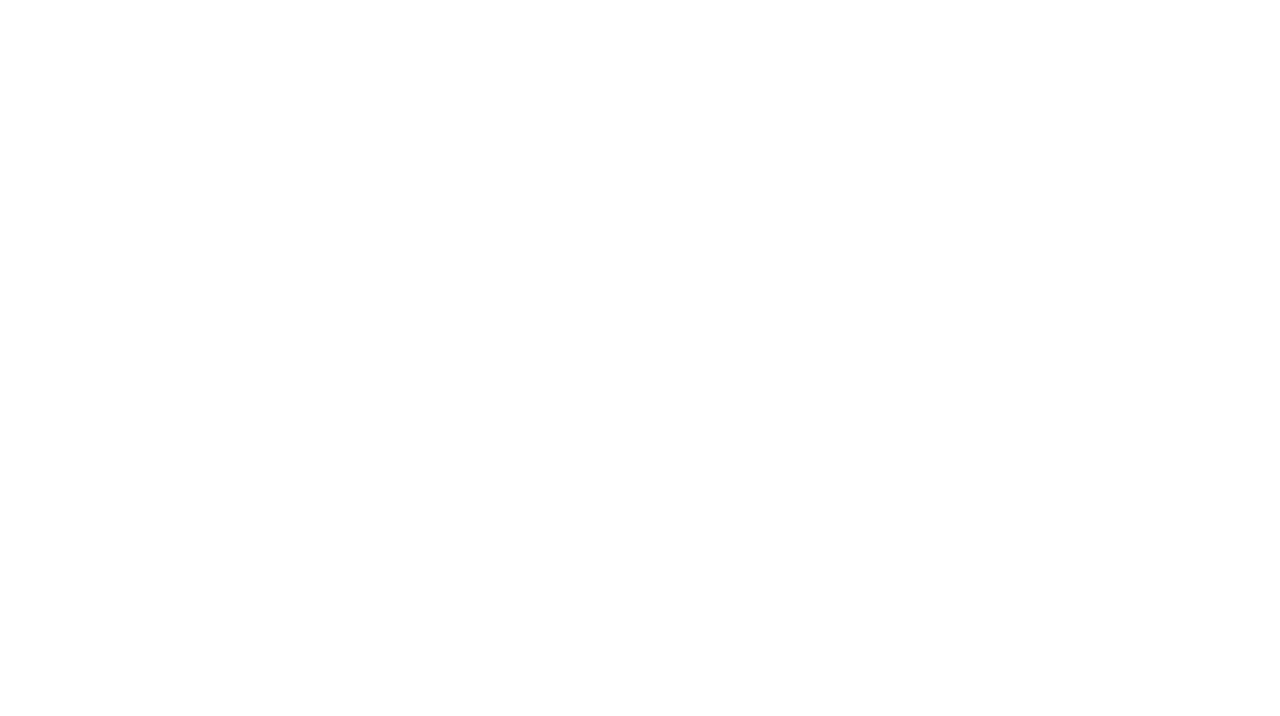
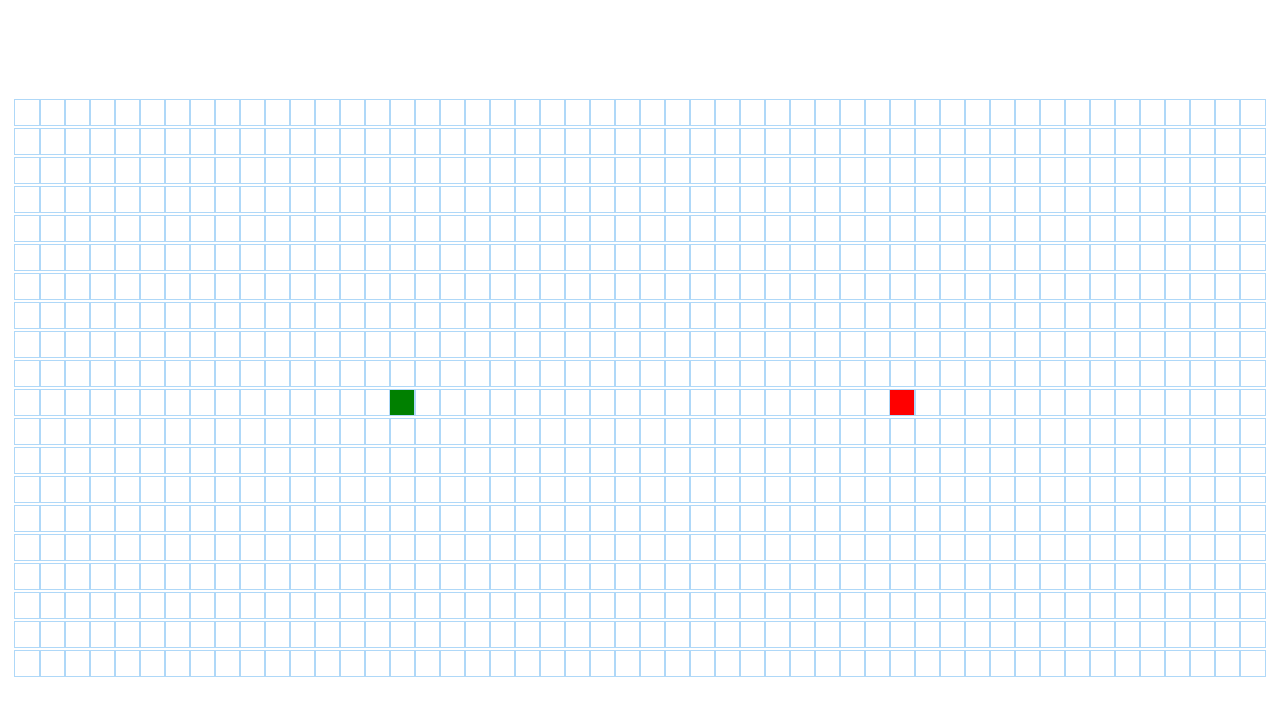
Before and after one commit to shubhamsavarn/Pathfinding_Visualizer, a React (Create React App) app: page / in a window 1280 px wide. Shown: the top 716 px of the page. Built offline with nearby package versions, Linux system fonts and the light colour scheme.

Commit message:
bug fixes node-css

```diff
--- a/src/PathfindingVisualizer/Node/Node.css
+++ b/src/PathfindingVisualizer/Node/Node.css
@@ -0,0 +1,79 @@
+.node {
+    width: 25px;
+    height: 25px;
+    outline: 1px solid rgb(175, 216, 248);
+    display: inline-block;
+  }
+
+  .node-finish {
+    background-color: red;
+  }
+
+  .node-start {
+    background-color: green;
+  }
+
+  .node-visited {
+    animation-name: visitedAnimation;
+    animation-duration: 1.5s;
+    animation-timing-function: ease-out;
+    animation-delay: 0;
+    animation-direction: alternate;
+    animation-iteration-count: 1;
+    animation-fill-mode: forwards;
+    animation-play-state: running;
+  }
+
+  @keyframes visitedAnimation {
+    0% {
+      transform: scale(0.3);
+      background-color: rgba(0, 0, 66, 0.75);
+      border-radius: 100%;
+    }
+
+    50% {
+      background-color: rgba(17, 104, 217, 0.75);
+    }
+
+    75% {
+      transform: scale(1.2);
+      background-color: rgba(0, 217, 159, 0.75);
+    }
+
+    100% {
+      transform: scale(1);
+      background-color: rgba(0, 190, 218, 0.75);
+    }
+  }
+
+  .node-wall {
+    background-color: rgb(12, 53, 71);
+  }
+
+  .node-shortest-path {
+    animation-name: shortestPath;
+    animation-duration: 1.5s;
+    animation-timing-function: ease-out;
+    animation-delay: 0;
+    animation-direction: alternate;
+    animation-iteration-count: 1;
+    animation-fill-mode: forwards;
+    animation-play-state: running;
+  }
+
+  @keyframes shortestPath {
+    0% {
+      transform: scale(0.6);
+      background-color: rgb(255, 254, 106);
+    }
+
+    50% {
+      transform: scale(1.2);
+      background-color: rgb(255, 254, 106);
+    }
+
+    100% {
+      transform: scale(1);
+      background-color: rgb(255, 254, 106);
+    }
+}
```
